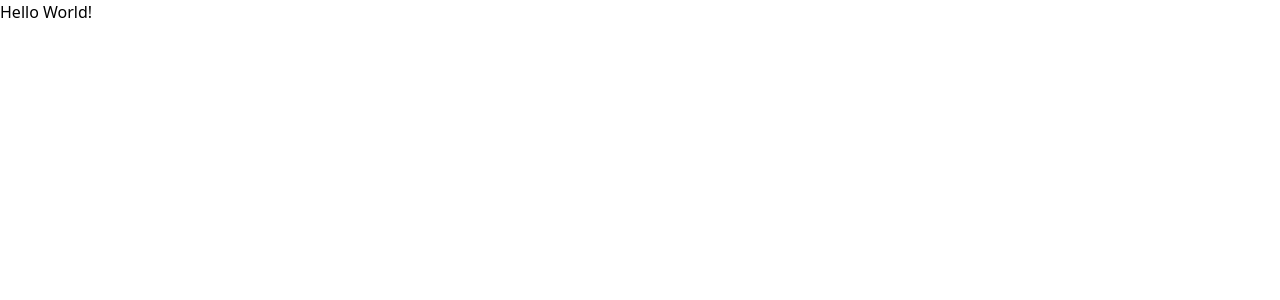
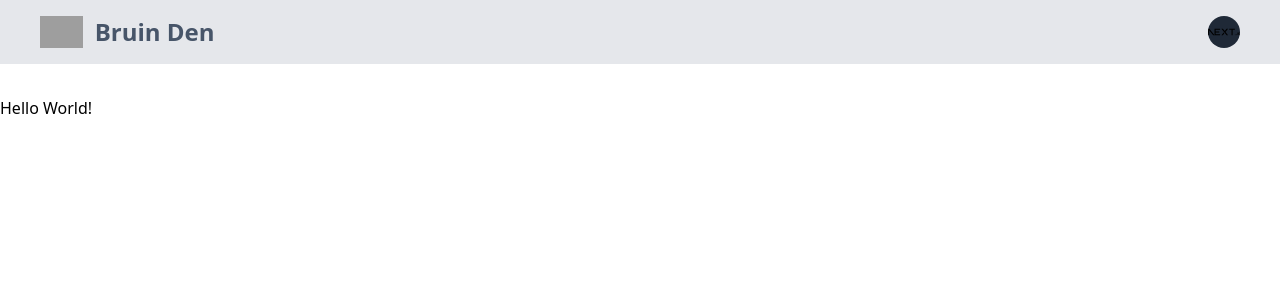
Before and after one commit to lazarulian/bruin-den, a Next.js app: page / in a window 1280 px wide. Shown: the top 300 px of the page. Built offline with nearby package versions, Linux system fonts and the light colour scheme; grey boxes are pictures that could not be loaded.

Commit message:
added prelim navbar

```diff
--- a/package.json
+++ b/package.json
@@ -11,6 +11,8 @@
   "dependencies": {
     "@emotion/react": "^11.10.5",
     "@emotion/styled": "^11.10.5",
+    "@headlessui/react": "^1.7.8",
+    "@heroicons/react": "^2.0.14",
     "@mui/material": "^5.11.6",
     "@next/font": "13.1.6",
     "axios": "^1.2.6",
--- /dev/null
+++ b/src/components/Header.jsx
@@ -0,0 +1,140 @@
+/* eslint-disable @next/next/no-img-element */
+import React from "react";
+import { Fragment, useState, useEffect } from "react";
+import { Disclosure, Menu, Transition } from "@headlessui/react";
+import { Bars3Icon, BellIcon, XMarkIcon } from "@heroicons/react/24/outline";
+import ProfilePicture from "../../public/next.svg";
+import Image from "next/image";
+import Link from "next/link";
+
+export default function Header() {
+  function classNames(...classes) {
+    return classes.filter(Boolean).join(" ");
+  }
+  return (
+    <Disclosure as="nav" className="mb-4 bg-gray-200">
+      {({ open }) => (
+        <>
+          <div className="container lg:mx-auto lg:px-10 mb-8">
+            <div className="relative flex h-16 items-center justify-between">
+              <div className="absolute inset-y-0 left-0 flex items-center md:hidden">
+                {/* Mobile menu button*/}
+                <Disclosure.Button className="inline-flex items-center justify-center rounded-md p-2 text-black hover:bg-gray-700 hover:text-white focus:outline-none focus:ring-2 focus:ring-inset focus:ring-white">
+                  <span className="sr-only">Open main menu</span>
+                  {open ? (
+                    <XMarkIcon className="block h-6 w-6" aria-hidden="true" />
+                  ) : (
+                    <Bars3Icon className="block h-6 w-6" aria-hidden="true" />
+                  )}
+                </Disclosure.Button>
+              </div>
+              <div className="flex flex-1 items-center justify-center md:items-stretch md:justify-start">
+                <div className="flex flex-shrink-0 items-center">
+                  <Link href="/">
+                    <img
+                      className="block h-8 w-auto lg:hidden"
+                      src="https://tailwindui.com/img/logos/mark.svg?color=indigo&shade=500"
+                      alt="Bruin Den"
+                    />
+                  </Link>
+                  <Link href="/">
+                    <img
+                      className="hidden h-8 w-auto lg:block"
+                      src="https://tailwindui.com/img/logos/mark.svg?color=indigo&shade=500"
+                      alt="Bruin Den"
+                    />
+                  </Link>
+                  <Link href="/">
+                    <span className="transition duration-500 hover:text-indigo-500 cursor-pointer font-semibold px-3 text-2xl text-slate-600 hidden lg:block">
+                      {/* <span className="transition duration-500 hover:text-yellow-400 cursor-pointer font-header text-4xl text-white"> */}
+                      Bruin Den
+                    </span>
+                  </Link>
+                </div>
+              </div>
+              <div className="absolute inset-y-0 right-0 flex items-center pr-2 md:static md:inset-auto md:ml-6 md:pr-0">
+                {/* Profile dropdown */}
+                <div className="hidden md:ml-6 md:block px-3">
+                  <div className="flex space-x-4"></div>
+                </div>
+                <Menu as="div" className="relative ml-3">
+                  <div>
+                    <Menu.Button className="flex rounded-full bg-gray-800 text-sm focus:outline-none focus:ring-2 focus:ring-white focus:ring-offset-2 focus:ring-offset-gray-800">
+                      <span className="sr-only">Open user menu</span>
+                      <Image
+                        src={ProfilePicture}
+                        alt="Profile Picture"
+                        className="h-8 w-8 rounded-full"
+                      />
+                    </Menu.Button>
+                  </div>
+                  <Transition
+                    as={Fragment}
+                    enter="transition ease-out duration-100"
+                    enterFrom="transform opacity-0 scale-95"
+                    enterTo="transform opacity-100 scale-100"
+                    leave="transition ease-in duration-75"
+                    leaveFrom="transform opacity-100 scale-100"
+                    leaveTo="transform opacity-0 scale-95"
+                  >
+                    <Menu.Items className="absolute right-0 z-10 mt-2 w-48 origin-top-right rounded-md bg-white py-1 shadow-lg ring-1 ring-black ring-opacity-5 focus:outline-none">
+                      <Menu.Item>
+                        {({ active }) => (
+                          <a
+                            href="https://www.apurvashah.org/"
+                            className={classNames(
+                              active ? "bg-gray-100" : "",
+                              "block px-4 py-2 text-sm text-gray-700"
+                            )}
+                          >
+                            Portfolio
+                          </a>
+                        )}
+                      </Menu.Item>
+                      <Menu.Item>
+                        {({ active }) => (
+                          <a
+                            href="https://github.com/lazarulian"
+                            className={classNames(
+                              active ? "bg-gray-100" : "",
+                              "block px-4 py-2 text-sm text-gray-700"
+                            )}
+                          >
+                            GitHub
+                          </a>
+                        )}
+                      </Menu.Item>
+                      <Menu.Item>
+                        {({ active }) => (
+                          <a
+                            href="https://www.goodreads.com/user/show/148133170-apurva-shah"
+                            className={classNames(
+                              active ? "bg-gray-100" : "",
+                              "block px-4 py-2 text-sm text-gray-700"
+                            )}
+                          >
+                            GoodReads
+                          </a>
+                        )}
+                      </Menu.Item>
+                    </Menu.Items>
+                  </Transition>
+                </Menu>
+              </div>
+            </div>
+          </div>
+
+          <Disclosure.Panel className="md:hidden">
+            <div className="space-y-1 px-2 pt-2 pb-3">
+              <div className=" text-white bg-indigo-600 opacity-70 block px-3 py-2 rounded-md text-base font-medium w-full text-center">
+                <Link key="Home" href="/">
+                  Home
+                </Link>
+              </div>
+            </div>
+          </Disclosure.Panel>
+        </>
+      )}
+    </Disclosure>
+  );
+}
--- /dev/null
+++ b/src/components/Layout.jsx
@@ -0,0 +1,13 @@
+import React from "react";
+import { Header } from "./";
+
+const Layout = ({ children }) => {
+  return (
+    <>
+      <Header></Header>
+      {children}
+    </>
+  );
+};
+
+export default Layout;
--- /dev/null
+++ b/src/components/index.js
@@ -0,0 +1,2 @@
+export { default as Header } from "./Header";
+export { default as Layout } from "./Layout";
--- a/src/pages/_app.js
+++ b/src/pages/_app.js
@@ -1,5 +1,10 @@
-import '@/styles/globals.css'
+import "@/styles/globals.css";
+import { Layout } from "../components";
 
 export default function App({ Component, pageProps }) {
-  return <Component {...pageProps} />
+  return (
+    <Layout>
+      <Component {...pageProps} />
+    </Layout>
+  );
 }
```
Also changed, not shown: 1 other file (tests, documents, lock files or other folders).
